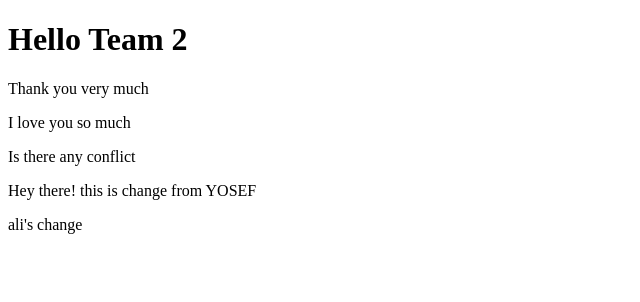
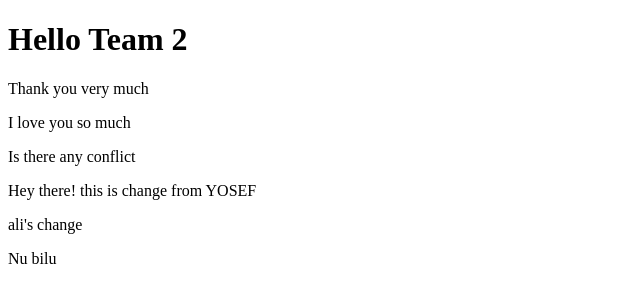
Before and after one commit to Biruktawit-Tasew/Practice, a website: page index.html in a window 1280 px wide. Shown: the full height of the page, 0-640 px from the left. Drawn offline with Linux system fonts and the light colour scheme.

Commit message:
From Fikirte

```diff
--- a/index.html
+++ b/index.html
@@ -18,6 +18,8 @@
     <p>Hey there! this is change from YOSEF</p>
 
     <p>ali's change</p>
+
+    <p>Nu bilu </p>
 </body>
 
 </html>
```
